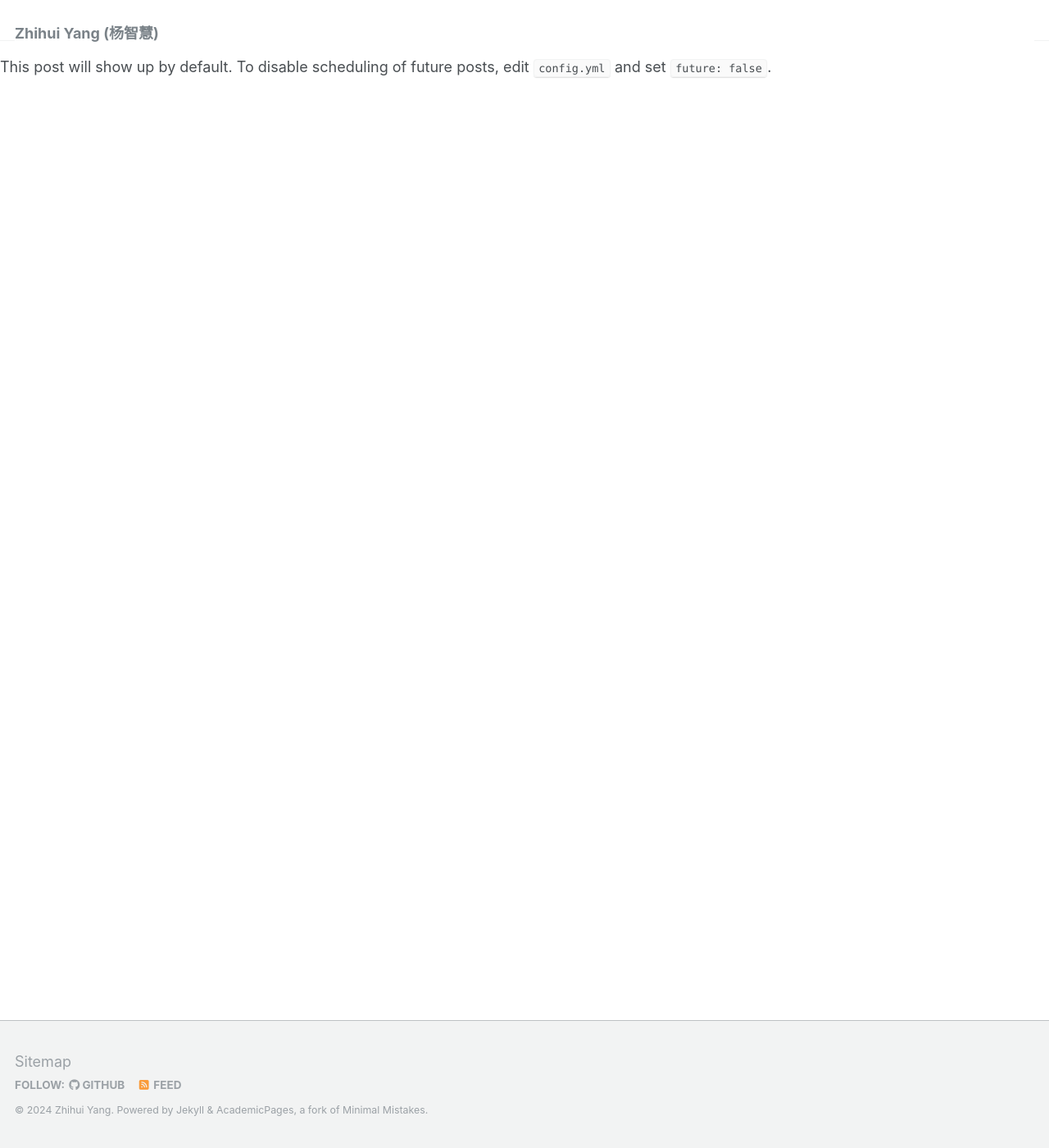
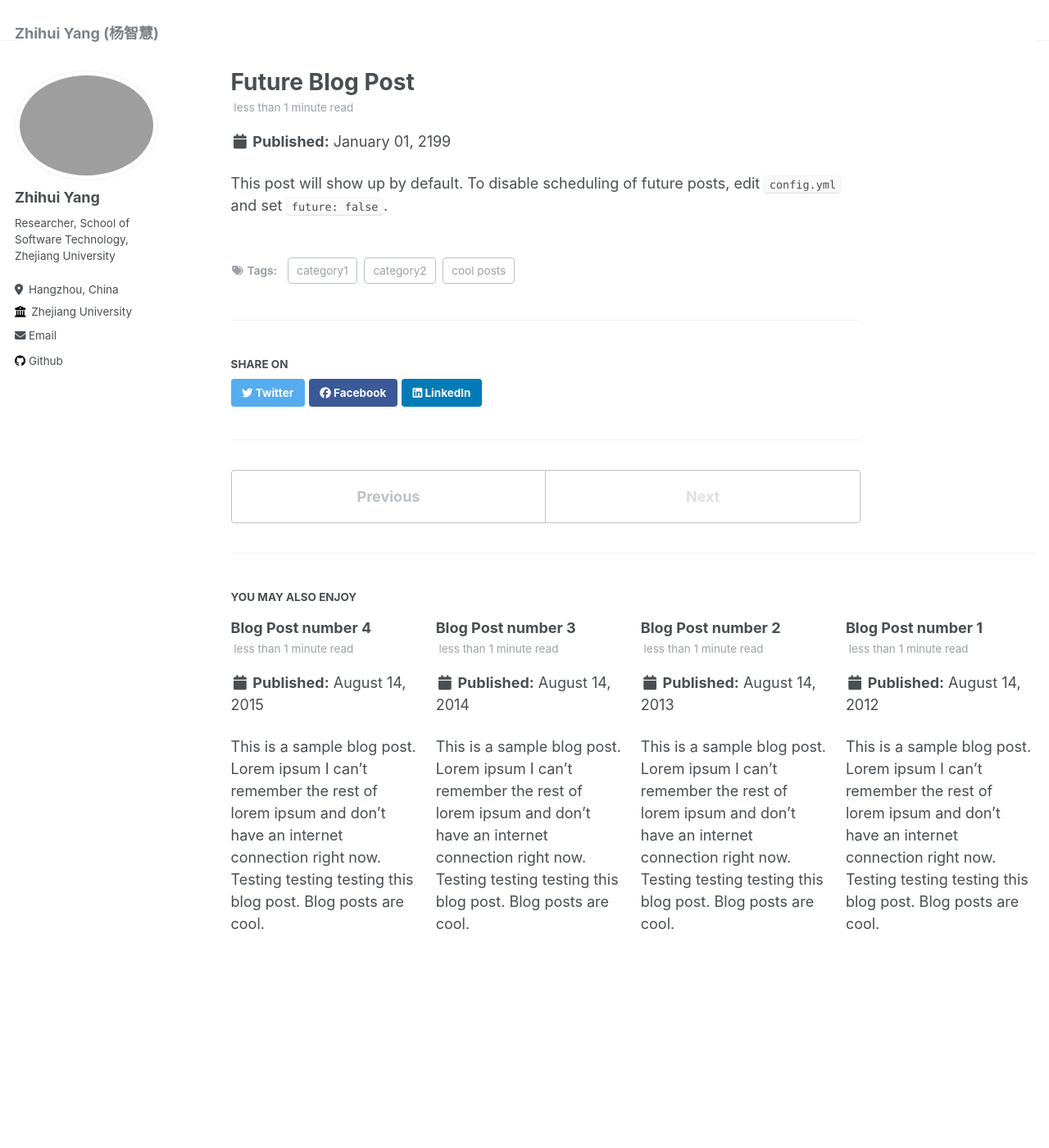
Before and after one commit to zhyangcs/zhihui, a Jekyll site: the page built from _posts/2199-01-01-future-post.md, in a window 1280 px wide and 1400 px high. Shown: the whole window at 82% size. Built offline with Jekyll 4.4.1, drawn with Linux system fonts in a browser that asks for light colours; our own code applies the rules of GitHub Pages for plain Markdown files; part of the change alters nothing that is shown.

```diff
--- a/_config.yml
+++ b/_config.yml
@@ -214,25 +214,25 @@ kramdown:
 
 
 # Defaults
-#defaults:
+defaults:
   # _posts
-  #- scope:
-  #    path: ""
-  #    type: posts
-  #  values:
-  #    layout: single
-  #    author_profile: true
-  #    read_time: true
-  #    comments: true
-  #    share: true
-  #    related: true
+  - scope:
+      path: ""
+      type: posts
+    values:
+      layout: single
+      author_profile: true
+      read_time: true
+      comments: true
+      share: true
+      related: true
   # _pages
-  #- scope:
-  #    path: ""
-  #    type: pages
-  #  values:
-  #    layout: single
-  #    author_profile: true
+  - scope:
+      path: ""
+      type: pages
+    values:
+      layout: single
+      author_profile: true
   # _teaching
   #- scope:
   #    path: ""
```
